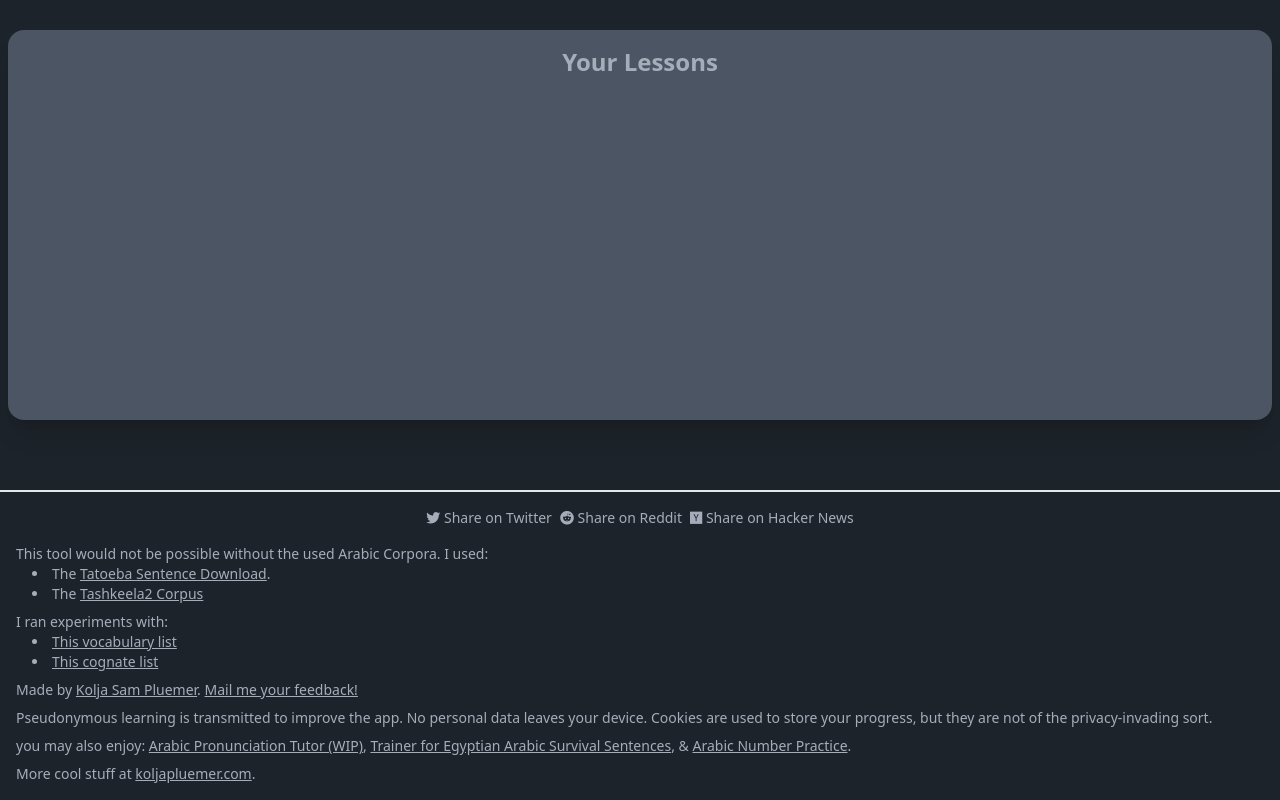
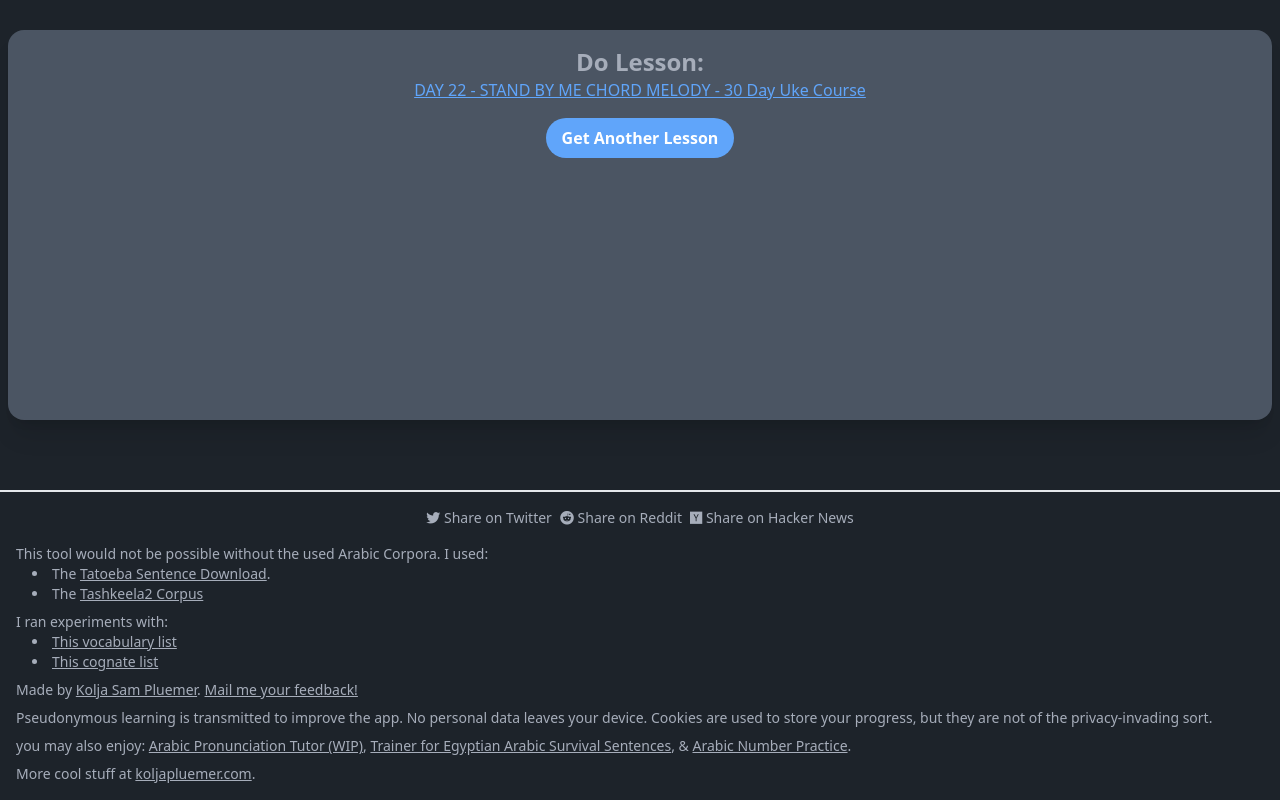
Before and after one commit to koljapluemer/dp-tool, a Vue app: page / in a window 1280 px wide. Built offline with nearby package versions, Linux system fonts and the light colour scheme.

Commit message:
implement a sort of MVP with only random lessons

```diff
--- a/src/views/Game.vue
+++ b/src/views/Game.vue
@@ -1,6 +1,137 @@
 <script setup>
 import { ref, watch, computed, onMounted } from "vue";
 
+const uke_lessons = [
+  {
+    URL: "/watch?v=yBSHVqtEnC8&list=PLJFa3EaocfZnNCDW157HHk5NxE0OKUUZ8&index=1&pp=iAQB",
+    Anchor: "DAY 1 - 30 Day Uke Course - SETTING UP",
+  },
+  {
+    URL: "/watch?v=9QXr8yuutTE&list=PLJFa3EaocfZnNCDW157HHk5NxE0OKUUZ8&index=2&pp=iAQB",
+    Anchor: "DAY 2 - 30 Day Uke Course - FINGERPICKING Adele Someone Like You",
+  },
+  {
+    URL: "/watch?v=MGLDb7OBPFk&list=PLJFa3EaocfZnNCDW157HHk5NxE0OKUUZ8&index=3&pp=iAQB",
+    Anchor:
+      "DAY 3 - 30 Day Uke Course - FINGERPICKING Can't Help Falling In Love",
+  },
+  {
+    URL: "/watch?v=TDzC9dplNmQ&list=PLJFa3EaocfZnNCDW157HHk5NxE0OKUUZ8&index=4&pp=iAQB",
+    Anchor:
+      "DAY 4 - 30 Day Uke Course - FINGERPICKING Hallelujah Leonard Cohen",
+  },
+  {
+    URL: "/watch?v=3vvBuhBNUWQ&list=PLJFa3EaocfZnNCDW157HHk5NxE0OKUUZ8&index=5&pp=iAQB",
+    Anchor: "DAY 5 - 30 Day Uke Course - DIFFICULT CHORD SWITCHES MADE EASY",
+  },
+  {
+    URL: "/watch?v=DNMBTl9VCZE&list=PLJFa3EaocfZnNCDW157HHk5NxE0OKUUZ8&index=6&pp=iAQB",
+    Anchor: "DAY 6 - 30 Day Uke Course - READING MUSIC Quarter Notes, Rests",
+  },
+  {
+    URL: "/watch?v=aPr7Row0Sj8&list=PLJFa3EaocfZnNCDW157HHk5NxE0OKUUZ8&index=7&pp=iAQB",
+    Anchor: "DAY 7 - 30 Day Uke Course - READING MUSIC Eighth Notes",
+  },
+  {
+    URL: "/watch?v=829jI79Ofuk&list=PLJFa3EaocfZnNCDW157HHk5NxE0OKUUZ8&index=8&pp=iAQB",
+    Anchor: "DAY 8 - 30 Day Uke Course - SCALES C Major Scale",
+  },
+  {
+    URL: "/watch?v=Tfb7NdsJYVE&list=PLJFa3EaocfZnNCDW157HHk5NxE0OKUUZ8&index=9&pp=iAQB",
+    Anchor: "DAY 9 - 30 Day Uke Course - SCALES G Major Scale",
+  },
+  {
+    URL: "/watch?v=Zcd-FONjkeg&list=PLJFa3EaocfZnNCDW157HHk5NxE0OKUUZ8&index=10&pp=iAQB",
+    Anchor: "DAY 10! 30 Day Uke Course - SCALES D Major Scale",
+  },
+  {
+    URL: "/watch?v=9qQO-y1eFAw&list=PLJFa3EaocfZnNCDW157HHk5NxE0OKUUZ8&index=11&pp=iAQB",
+    Anchor: "DAY 11 - 30 Day Uke Course - STUDYING FOR YOUR TEST",
+  },
+  {
+    URL: "/watch?v=khvdHeWdKe8&list=PLJFa3EaocfZnNCDW157HHk5NxE0OKUUZ8&index=12&pp=iAQB",
+    Anchor: "DAY 12 - 30 Day Uke Course - TEST",
+  },
+  {
+    URL: "/watch?v=jctPeMxpRxY&list=PLJFa3EaocfZnNCDW157HHk5NxE0OKUUZ8&index=13&pp=iAQB",
+    Anchor: "DAY 13 - 30 Day Uke Course - TEST ANSWERS",
+  },
+  {
+    URL: "/watch?v=n9V-u5CfKu4&list=PLJFa3EaocfZnNCDW157HHk5NxE0OKUUZ8&index=14&pp=iAQB",
+    Anchor: "DAY 14 - 30 Day Uke Course - NEW CHORDS",
+  },
+  {
+    URL: "/watch?v=8NA-AiWI1q8&list=PLJFa3EaocfZnNCDW157HHk5NxE0OKUUZ8&index=15&pp=iAQB",
+    Anchor: "DAY 15 - 30 Day Uke Course - RAGGAE STRUM AND LEFT HAND MUTING!!",
+  },
+  {
+    URL: "/watch?v=q-HTQt2A56A&list=PLJFa3EaocfZnNCDW157HHk5NxE0OKUUZ8&index=16&pp=iAQB",
+    Anchor: "DAY 16 - BOB MARLEY Three Little Birds - 30 Day Uke Course",
+  },
+  {
+    URL: "/watch?v=-CF5svv0tJo&list=PLJFa3EaocfZnNCDW157HHk5NxE0OKUUZ8&index=17&pp=iAQB",
+    Anchor: "DAY 17 - 12 BAR BLUES - 30 Day Uke Course",
+  },
+  {
+    URL: "/watch?v=tsilj1X-wFM&list=PLJFa3EaocfZnNCDW157HHk5NxE0OKUUZ8&index=18&pp=iAQB",
+    Anchor: "DAY 18 - BLUES + STRUMMING - 30 Day Uke Course",
+  },
+  {
+    URL: "/watch?v=_9LeWRo4Hyw&list=PLJFa3EaocfZnNCDW157HHk5NxE0OKUUZ8&index=19&pp=iAQB",
+    Anchor: "Day 19 - MELODY - 30 Day Uke Course",
+  },
+  {
+    URL: "/watch?v=NsHMkf2Qvkw&list=PLJFa3EaocfZnNCDW157HHk5NxE0OKUUZ8&index=20&pp=iAQB",
+    Anchor: "Day 20 - CHORD MELODY - 30 Day Uke Course",
+  },
+  {
+    URL: "/watch?v=br3E6peXoQE&list=PLJFa3EaocfZnNCDW157HHk5NxE0OKUUZ8&index=21&pp=iAQB",
+    Anchor: "Day 21 - GREENSLEEVES CHORD MELODY - 30 Day Uke Course",
+  },
+  {
+    URL: "/watch?v=sW_av6kqYB4&list=PLJFa3EaocfZnNCDW157HHk5NxE0OKUUZ8&index=22&pp=iAQB",
+    Anchor: "DAY 22 - STAND BY ME CHORD MELODY - 30 Day Uke Course",
+  },
+  {
+    URL: "/watch?v=91Go1ZIiGuU&list=PLJFa3EaocfZnNCDW157HHk5NxE0OKUUZ8&index=23&pp=iAQB",
+    Anchor: "Day 23 - STAND BY ME INTERMEDIATE STRUMMING - 30 Day Uke Course",
+  },
+  {
+    URL: "/watch?v=RC696OAAHZ0&list=PLJFa3EaocfZnNCDW157HHk5NxE0OKUUZ8&index=24&pp=iAQB",
+    Anchor: "DAY 24 - STAND BY ME Complete Chord Melody - 30 Day Uke Course",
+  },
+  {
+    URL: "/watch?v=vX8EMmqmDJE&list=PLJFa3EaocfZnNCDW157HHk5NxE0OKUUZ8&index=25&pp=iAQB",
+    Anchor: "Day 25 - FINGER PATTERNS - 30 Day Uke Course",
+  },
+  {
+    URL: "/watch?v=EIZSZTrpkzk&list=PLJFa3EaocfZnNCDW157HHk5NxE0OKUUZ8&index=26&pp=iAQB",
+    Anchor: "Day 26 - LA VIE EN ROSE CHORD-MELODY 1 - 30 Day Uke Course",
+  },
+  {
+    URL: "/watch?v=YubXv7T9KkA&list=PLJFa3EaocfZnNCDW157HHk5NxE0OKUUZ8&index=27&pp=iAQB",
+    Anchor: "DAY 27 - LA VIE EN ROSE CHORD MELODY Part 2 - 30 Day Uke Course",
+  },
+  {
+    URL: "/watch?v=C602P6kP7E4&list=PLJFa3EaocfZnNCDW157HHk5NxE0OKUUZ8&index=28&pp=iAQB",
+    Anchor: "Day 28 - PLAYING BEYOND THE 4TH FRET - 30 Day Uke Course",
+  },
+  {
+    URL: "/watch?v=DYBrSgNQMi4&list=PLJFa3EaocfZnNCDW157HHk5NxE0OKUUZ8&index=29&pp=iAQB",
+    Anchor: "Day 29 - CHORD PROGRESSIONS - 30 Day Uke Course",
+  },
+  {
+    URL: "/watch?v=btYPJwwFi_c&list=PLJFa3EaocfZnNCDW157HHk5NxE0OKUUZ8&index=30&pp=iAQB",
+    Anchor: "Day 30 - I CAN SEE CLEARLY NOW - 30 Day Uke Course",
+  },
+];
+
+const randomLesson = ref(0);
+
+const getRandomLesson = () => {
+  randomLesson.value = Math.floor(Math.random() * uke_lessons.length);
+};
+getRandomLesson();
 </script>
 
 <template>
@@ -8,10 +139,34 @@ import { ref, watch, computed, onMounted } from "vue";
     class="card bg-gray-600 shadow-xl my-4 p-4 flex flex-col justify-start items-center w-full max-w-screen-2xl"
     style="min-height: 390px"
   >
-   <h2 class="font-bold text-2xl">Your Lessons</h2>
+    <ul v-if="False">
+      <li v-for="lesson in uke_lessons" :key="lesson.URL">
+        <a
+          :href="'https://www.youtube.com' + lesson.URL"
+          target="_blank"
+          class="text-blue-400 underline"
+        >
+          {{ lesson.Anchor }}
+        </a>
+      </li>
+    </ul>
+
+    <!-- RANDOM LESSON -->
+    <h2 class="font-bold text-2xl">Do Lesson:</h2>
+    <a
+      :href="'https://www.youtube.com' + uke_lessons[randomLesson].URL"
+      target="_blank"
+      class="text-blue-400 underline"
+    >
+      {{ uke_lessons[randomLesson].Anchor }}
+    </a>
+    <button
+      @click="getRandomLesson()"
+      class="bg-blue-400 hover:bg-blue-500 text-white font-bold py-2 px-4 rounded-full mt-4"
+    >
+      Get Another Lesson
+    </button>
   </div>
 </template>
 
-<style scoped>
-
-</style>
+<style scoped></style>
```
